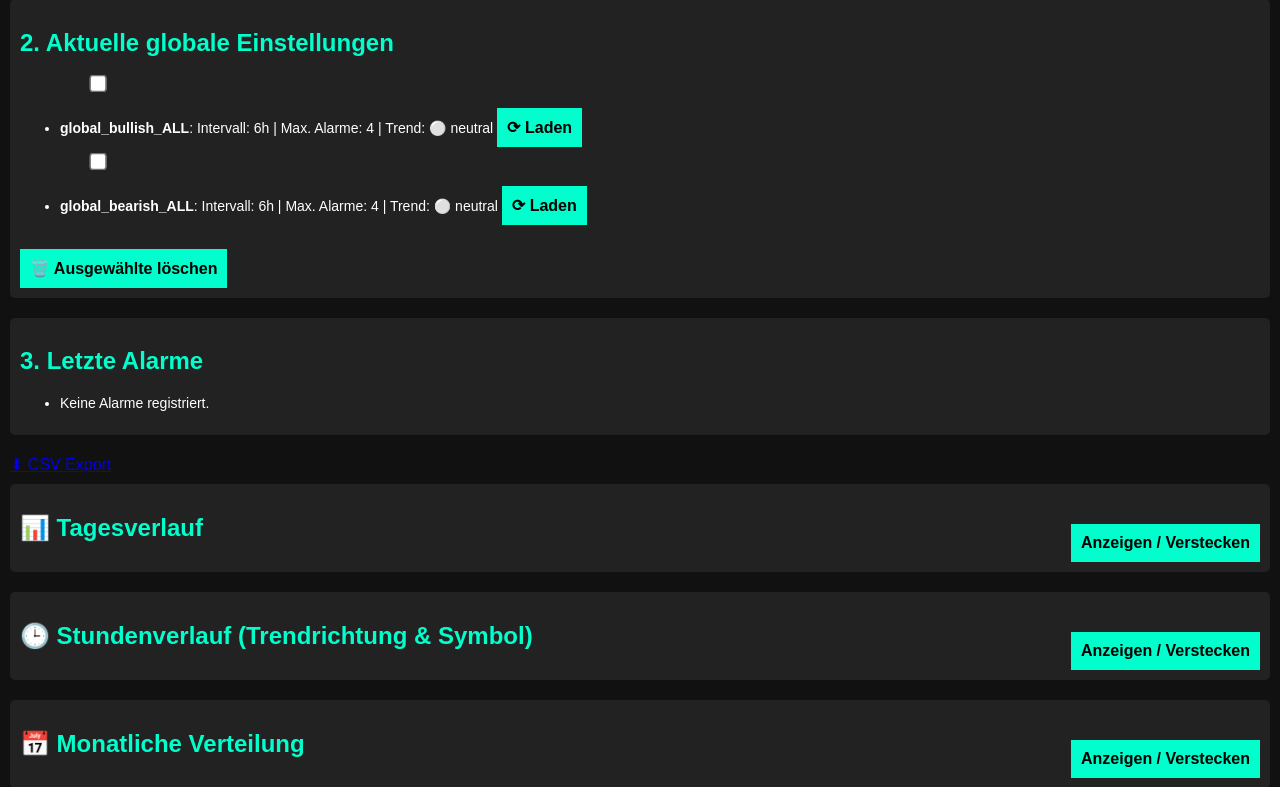
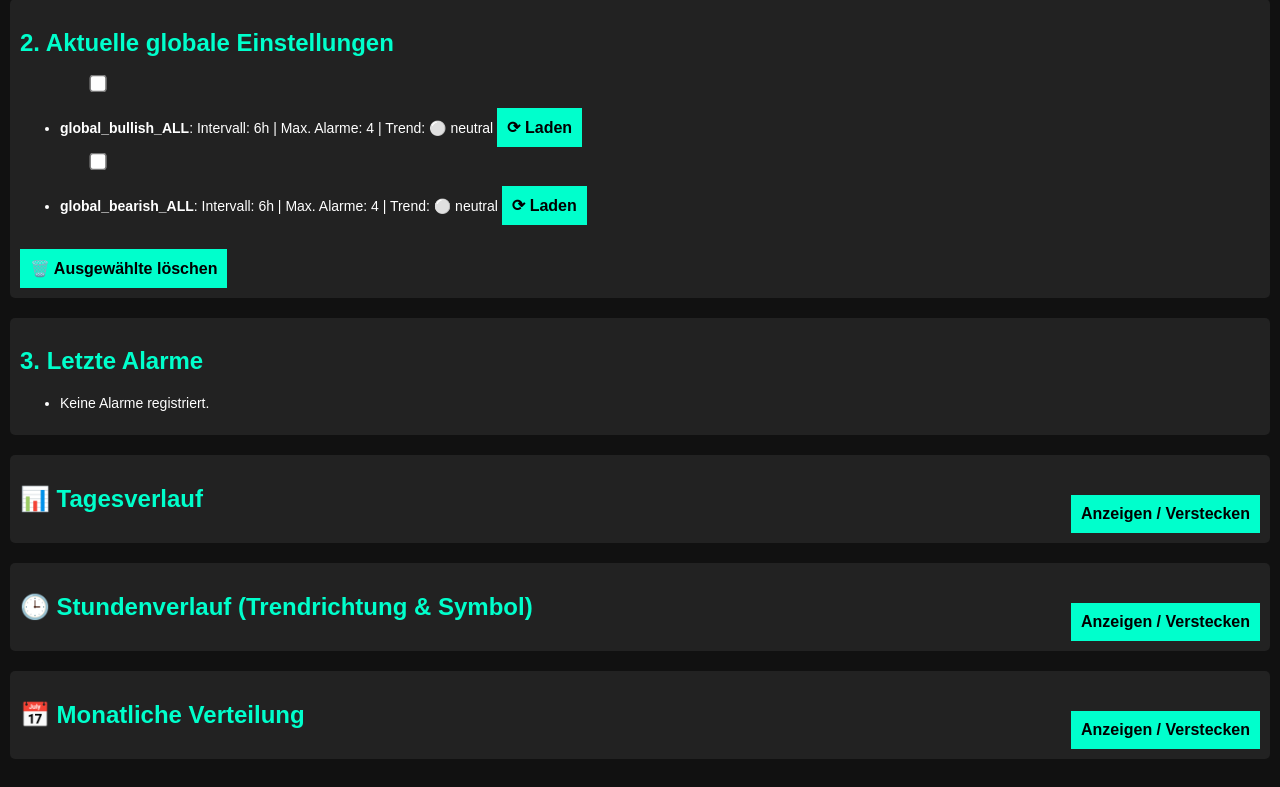
Before and after one commit to Bubu89/webhook-alarm-analyse, a Flask app: page /dashboard in a window 1280 px wide. Shown: the part 534-1321 px from the top of the page. Run offline with Flask 3, Linux system fonts and the light colour scheme.

Commit message:
Update dashboard.html

```diff
--- a/templates/dashboard.html
+++ b/templates/dashboard.html
@@ -152,10 +152,6 @@
             <button id="toggleAlarmeBtn" onclick="toggleAlarme()" data-expanded="false">📋 Alle anzeigen</button>
         {% endif %}
     </div>
-<!-- Nach dem Block mit "3. Letzte Alarme" -->
-<div style="margin: 10px 0;">
-    <a href="/export_csv" class="btn btn-success">⬇ CSV Export</a>
-</div>
 
     <div class="section">
         <h2>
```
